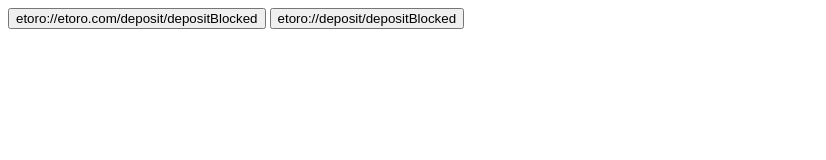
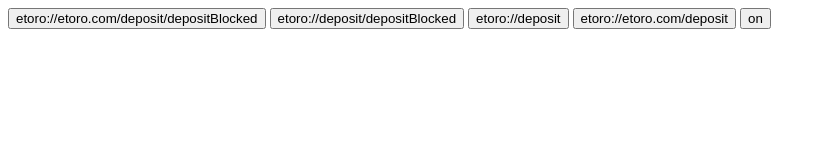
Before and after one commit to eladfr-tr/app-scheme-test, a plain HTML site: page index.html in a window 1280 px wide. Shown: the whole page, without its empty margins (0-826 px from the left). Drawn offline with Linux system fonts and the light colour scheme.

Commit message:
more links

```diff
--- a/index.html
+++ b/index.html
@@ -7,12 +7,22 @@
     <title>Document</title>
 </head>
 <body>
-    <button onclick="firstBtn('etoro:\/\/etoro.com/deposit/depositBlocked')">
+    <button onclick="firstBtn('etoro:/\/etoro.com/deposit/depositBlocked')">
         etoro://etoro.com/deposit/depositBlocked
     </button>
 
-    <button onclick="firstBtn('etoro:\/\/deposit/depositBlocked')">
+    <button onclick="firstBtn('etoro:/\/deposit/depositBlocked')">
         etoro://deposit/depositBlocked
+    </button>
+    <button onclick="firstBtn('etoro:/\/deposit')">
+        etoro://deposit
+    </button>
+    <button onclick="firstBtn('etoro:/\/etoro.com/deposit')">
+        etoro://etoro.com/deposit
+    </button>
+
+    <button>
+        on
     </button>
 
     <script>
```
